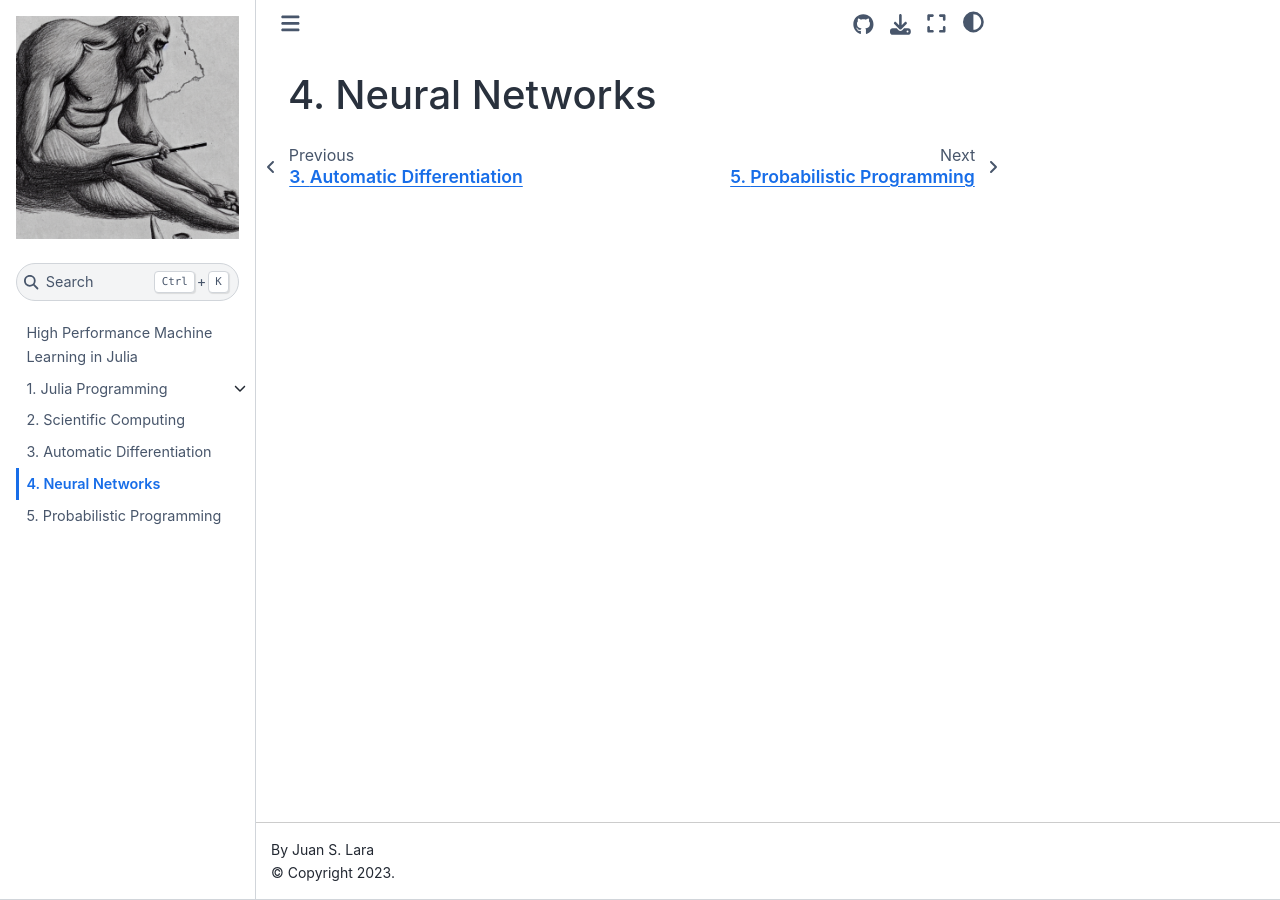
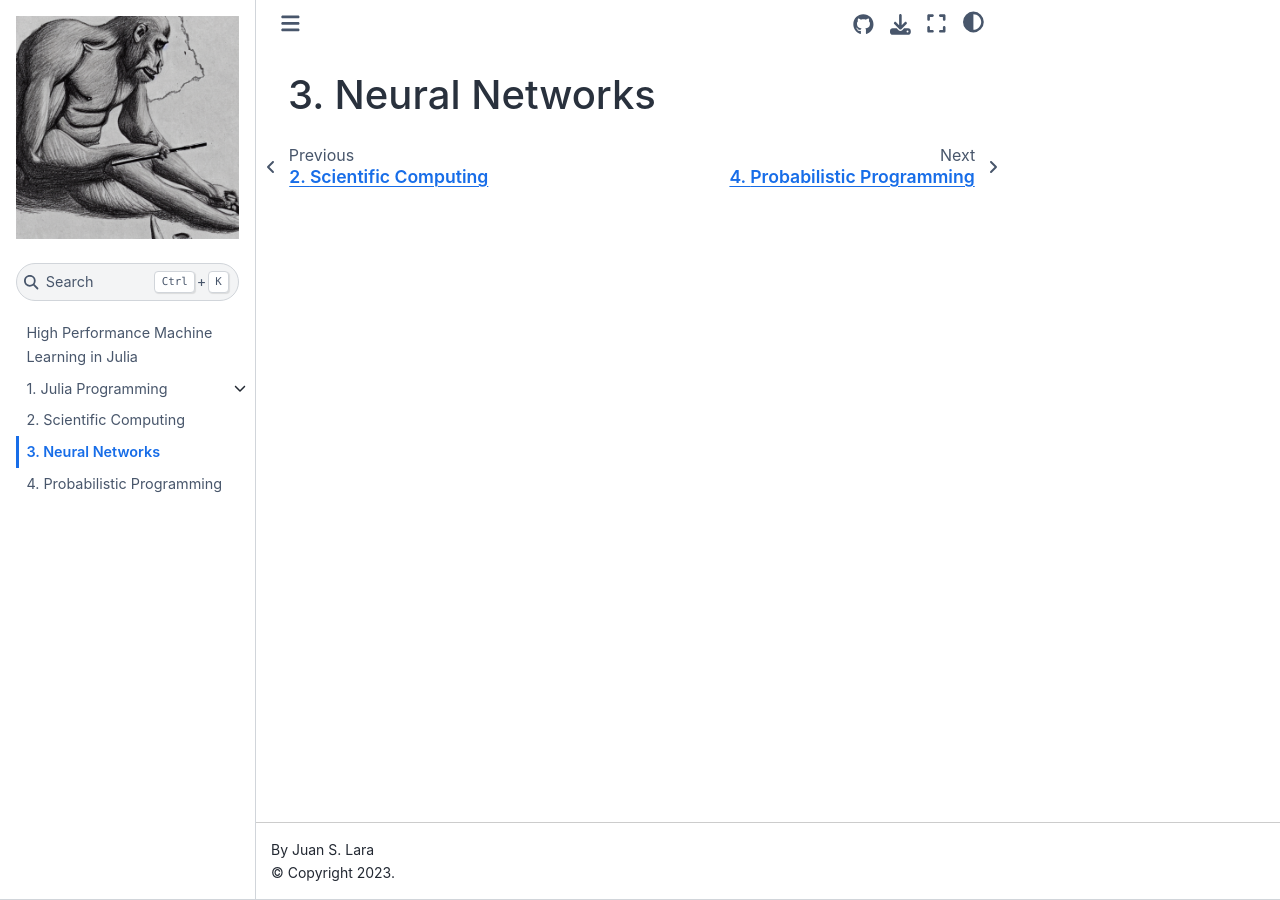
Before and after one commit to juselara1/hpsc.jl, a Jupyter Book: the page built from book/deep-learning.md, in a window 1280 px wide. Built offline with Jupyter Book 1.0.4 settings and Sphinx 7.4.7 and the Sphinx Book theme 1.1.4, drawn with Linux system fonts in a browser that asks for light colours; pages that are not in the unit, such as notebooks, are missing from menus.

```diff
--- a/book/_toc.yml
+++ b/book/_toc.yml
@@ -18,6 +18,5 @@ chapters:
     - file: "notebooks/8_functions"
     - file: "notebooks/9_base_functions"
 - file: scientific-computing
-- file: automatic-differentiation
 - file: deep-learning
 - file: probabilistic-programming
--- a/book/automatic-differentiation.md
+++ /dev/null
@@ -1 +0,0 @@
-# Automatic Differentiation
```
Also changed, not shown: 2 other files.
